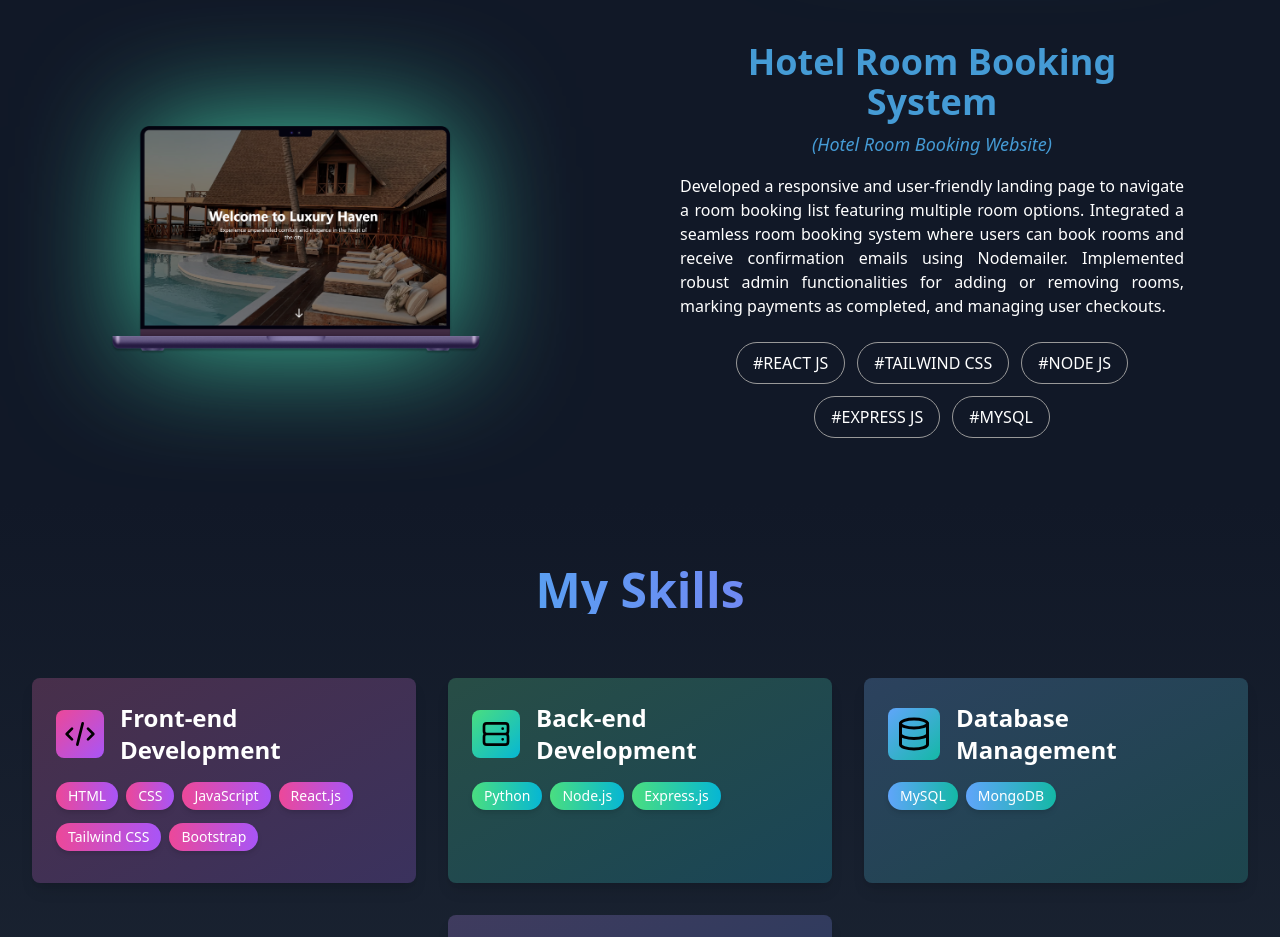
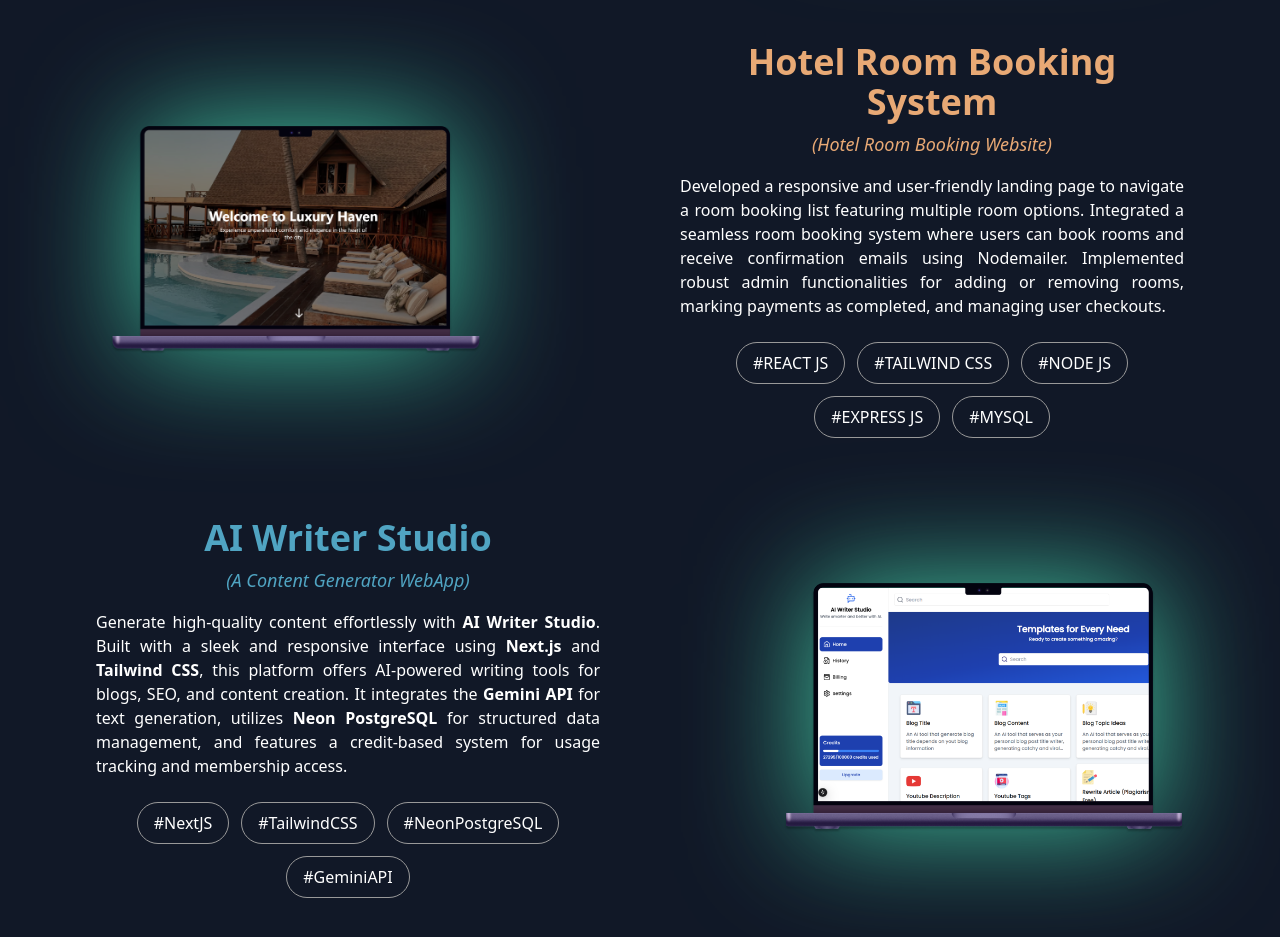
Before and after one commit to jimil222/Personal-Portfolio, a React (Vite) app in the folder Frontend/: page / in a window 1280 px wide. Shown: the part 1860-2797 px from the top of the page. Built offline with nearby package versions, Linux system fonts and the light colour scheme.

Commit message:
Added project 4

```diff
--- a/Frontend/src/Modules/ProjectDisplay.jsx
+++ b/Frontend/src/Modules/ProjectDisplay.jsx
@@ -2,6 +2,7 @@
 import Project1 from '../assets/bg removal img.png';
 import Project2 from '../assets/Project2.png';
 import Project3 from '../assets/Project3.png';
+import Project4 from '../assets/Project4.png';
 import { motion } from 'framer-motion';
 
 const ProjectDisplay = () => {
@@ -48,8 +49,8 @@
         </a>
 
         <div className="w-full text-center mt-6 sm:mt-0">
-          <h3 className="text-[#459bd5] font-bold text-2xl sm:text-4xl mb-2">Bg Removal</h3>
-          <span className="text-[#459bd5] italic text-base md:text-lg">(Advanced Background Removal Website)</span>
+          <h3 className="text-[#db68d7] font-bold text-2xl sm:text-4xl mb-2">Bg Removal</h3>
+          <span className="text-[#db68d7] italic text-base md:text-lg">(Advanced Background Removal Website)</span>
           <p className="text-justify text-sm sm:text-base mt-4 text-white leading-relaxed">
             Experience the power of a feature-rich <strong>Background Removal Website</strong> built using the MERN stack (MongoDB, Express.js, React.js, Node.js). This project integrates advanced image processing capabilities through a securely implemented third-party API, ensuring precise background removal with optimal performance and data confidentiality. Demonstrating expertise in scalable full-stack development, secure API integration, and user-centric design, this application delivers an intuitive and seamless user experience.
           </p>
@@ -132,8 +133,8 @@
         </a>
 
         <div className="w-full text-center mt-6 sm:mt-0">
-          <h3 className="text-[#459bd5] font-bold text-2xl sm:text-4xl mb-2">Hotel Room Booking System</h3>
-          <span className="text-[#459bd5] italic text-base md:text-lg">(Hotel Room Booking Website)</span>
+          <h3 className="text-[#e8a975] font-bold text-2xl sm:text-4xl mb-2">Hotel Room Booking System</h3>
+          <span className="text-[#e8a975] italic text-base md:text-lg">(Hotel Room Booking Website)</span>
           <p className="text-justify text-sm sm:text-base mt-4 text-white leading-relaxed">
             Developed a responsive and user-friendly landing page to navigate a room booking list featuring multiple room options. Integrated a seamless room booking system where users can book rooms and receive confirmation emails using Nodemailer. Implemented robust admin functionalities for adding or removing rooms, marking payments as completed, and managing user checkouts.
           </p>
@@ -148,6 +149,46 @@
         </div>
       </motion.div>
 
+      <motion.div
+      classname="w-full h-full"
+        initial="hidden"
+        whileInView="visible"
+        variants={variantsLeft}
+        className="flex flex-col sm:flex-row gap-4 mt-12 sm:gap-[80px] items-center sm:mt-20 relative"
+        viewport={{ once: true }}
+      >
+        <div className="order-2 sm:order-1 w-full text-center">
+          <h3 className="text-[#50a4c2] font-bold text-2xl sm:text-4xl mb-2">AI Writer Studio</h3>
+          <span className="text-[#50a4c2] italic text-base md:text-lg">(A Content Generator WebApp)</span>
+          <p className="text-justify text-sm sm:text-base mt-4 text-white leading-relaxed">
+          Generate high-quality content effortlessly with <strong>AI Writer Studio</strong>. Built with a sleek and responsive interface using <strong>Next.js</strong> and <strong>Tailwind CSS</strong>, this platform offers AI-powered writing tools for blogs, SEO, and content creation. It integrates the <strong>Gemini API</strong> for text generation, utilizes <strong>Neon PostgreSQL</strong> for structured data management, and features a credit-based system for usage tracking and membership access.
+          </p>
+
+          <ul className="flex flex-wrap gap-3 mt-6 justify-center">
+            <li className="border rounded-full border-[#999] px-4 py-2 text-sm md:text-base text-white">#NextJS</li>
+            <li className="border rounded-full border-[#999] px-4 py-2 text-sm md:text-base text-white">#TailwindCSS</li>
+            <li className="border rounded-full border-[#999] px-4 py-2 text-sm md:text-base text-white">#NeonPostgreSQL</li>
+            <li className="border rounded-full border-[#999] px-4 py-2 text-sm md:text-base text-white">#GeminiAPI</li>
+          </ul>
+        </div>
+
+        <a href="https://github.com/jimil222/AI-trip-Planner" className="order-1 sm:order-2 flex w-full relative justify-center sm:justify-start" target='_blank'>
+          <div className="flex flex-col items-center relative group sm:hover:scale-105 ease-in-out duration-200 sm:ml-auto">
+            <img
+              className="max-w-[400px] w-full relative z-10 drop-shadow-[0_0px_60px_rgba(66,198,161)]"
+              src={Project4}
+              alt="AI trip planner"
+            />
+            {/* Tooltip with message icon style */}
+            <div className="absolute top-[-50px] sm:top-[-60px] left-1/2 transform -translate-x-1/2 opacity-0 group-hover:opacity-100 bg-white text-black text-xs sm:text-sm py-2 px-4 rounded-lg shadow-lg transition-opacity duration-200">
+              <span>Github Repository Link</span>
+              {/* Tooltip arrow */}
+              <div className="absolute bottom-[-6px] left-1/2 transform -translate-x-1/2 w-3 h-3 bg-white rotate-45"></div>
+            </div>
+          </div>
+        </a>
+      </motion.div>
+
     </section>
   );
 };
```
Also changed, not shown: Frontend/src/assets/Project4.png (added).
